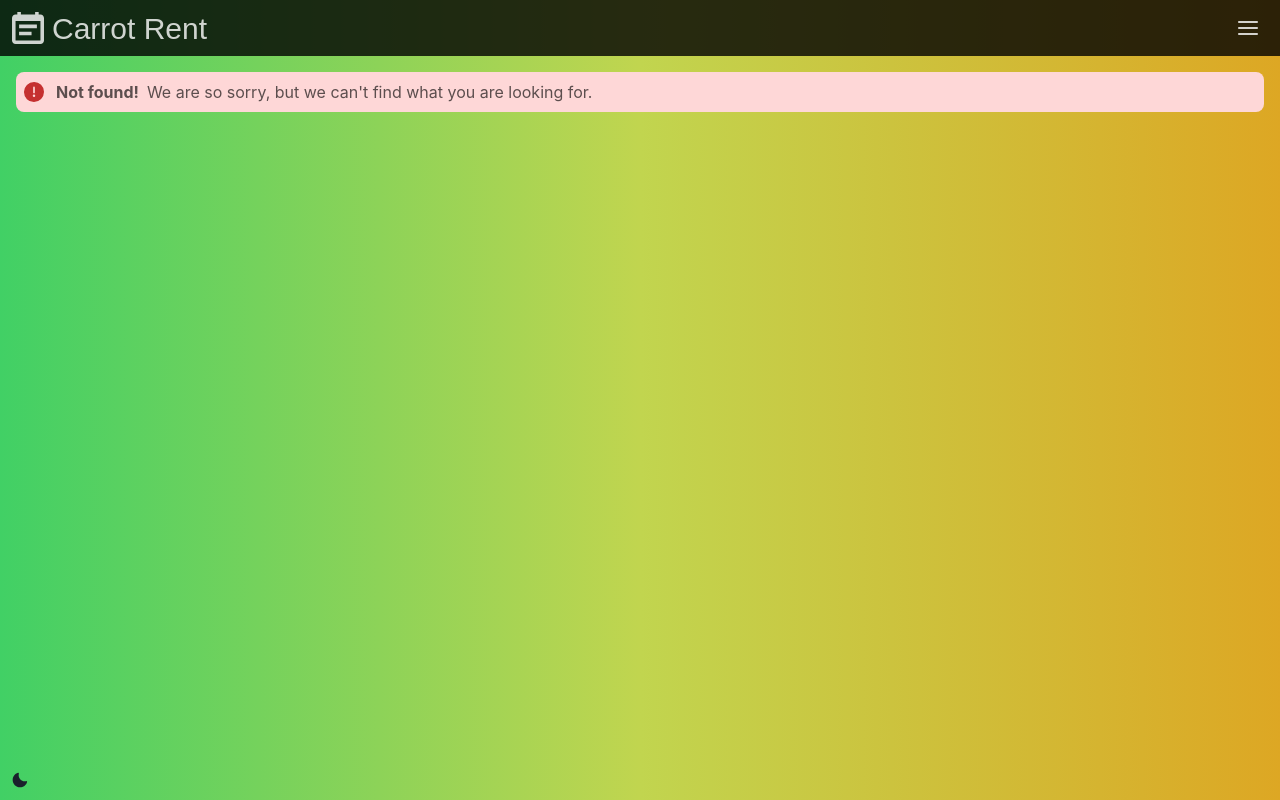
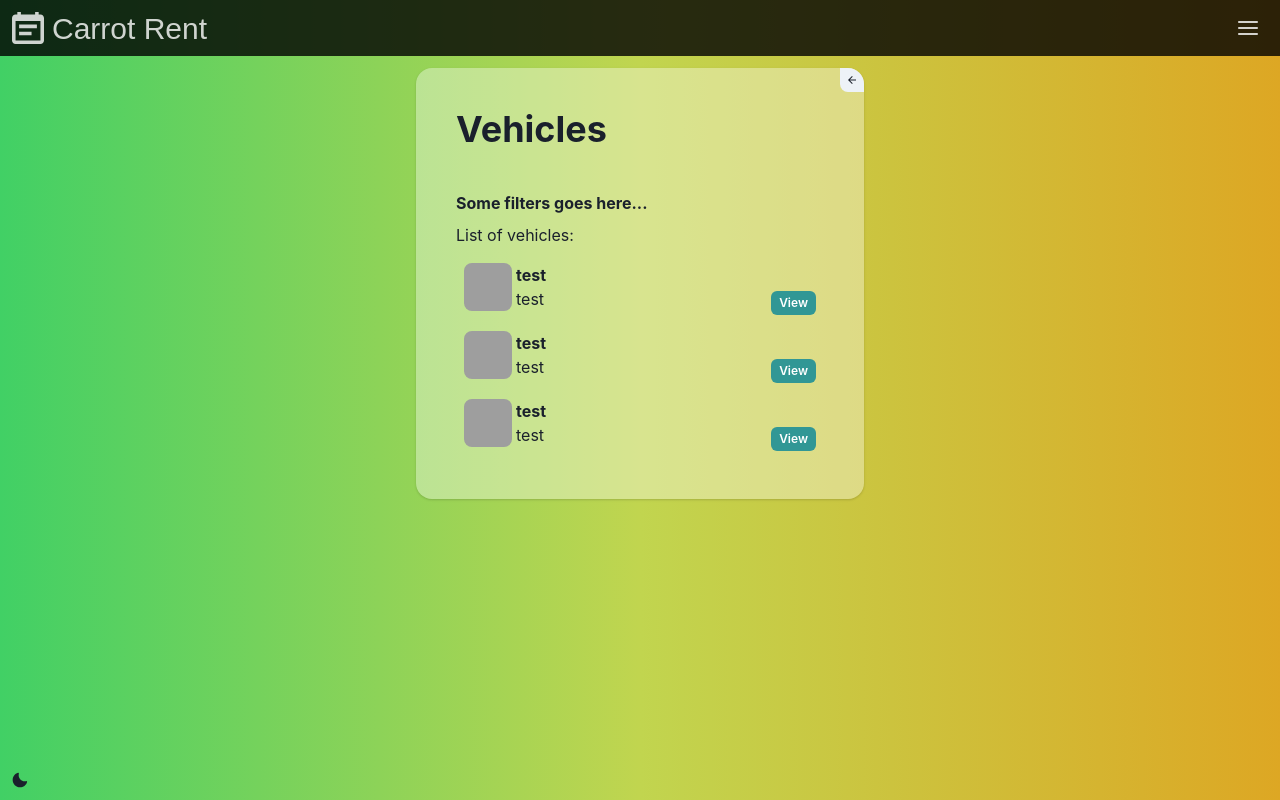
Before and after one commit to Damian0401/IO-project, a React (Create React App) app in the folder frontend/: page /vehicles in a window 1280 px wide. Before the commit this address had no page. Built offline with nearby package versions, Linux system fonts and the light colour scheme; grey boxes are pictures that could not be loaded.

Commit message:
Added VehicleDashboard

```diff
--- a/frontend/src/app/common/shared/ContentCard.tsx
+++ b/frontend/src/app/common/shared/ContentCard.tsx
@@ -2,14 +2,13 @@ import { Card } from "@chakra-ui/card";
 import { ArrowBackIcon } from "@chakra-ui/icons";
 import { Button, Center, Container, IconButton, useColorMode } from "@chakra-ui/react";
 import { PropsWithChildren } from "react";
-import { Link } from "react-router-dom";
+import { Link, useNavigate } from "react-router-dom";
+import { history } from "../../../index";
 
-interface Props {
-    backUrl?: string;
-}
 
-const ContentCard = ({ children, backUrl }: PropsWithChildren<Props>) => {
+const ContentCard = ({ children }: PropsWithChildren) => {
     const { colorMode } = useColorMode();
+    const navigation = useNavigate();
 
     return (
         <Center>
@@ -20,16 +19,16 @@ const ContentCard = ({ children, backUrl }: PropsWithChildren<Props>) => {
                 borderRadius='1rem'
                 bgColor={colorMode === 'light' ? 'whiteAlpha.500' : 'blackAlpha.500'}
             >
-                {backUrl && <IconButton
+                <IconButton
                     aria-label="back-button"
                     size='xs' position='absolute'
                     top='0' right='0'
                     icon={<ArrowBackIcon />}
-                    as={Link} to={backUrl}
+                    onClick={() => navigation(-1)}
                     borderRadius='0'
                     borderTopRightRadius='1rem'
                     borderBottomLeftRadius='0.5rem'
-                />}
+                />
                 {children}
             </Card>
         </Center>
--- a/frontend/src/app/features/department/details/DepartmentDetails.tsx
+++ b/frontend/src/app/features/department/details/DepartmentDetails.tsx
@@ -39,7 +39,7 @@ export default function DepartmentDetails() {
 
     return (
         <>
-            <ContentCard backUrl={'/departments'}>
+            <ContentCard>
                 <CardHeader>
                     <Heading>
                         {department.name}
--- /dev/null
+++ b/frontend/src/app/features/vehicle/dashboard/VehicleDashboard.tsx
@@ -0,0 +1,50 @@
+import { CardBody, CardHeader } from "@chakra-ui/card";
+import { Box, Heading, Stack, Text } from "@chakra-ui/react";
+import ContentCard from "../../../common/shared/ContentCard";
+import { imagePlaceholder } from "../../../common/utils/constants";
+import { Vehicle } from "../../../models/Vehicle";
+import VehicleList from "../list/VehicleList";
+
+
+
+export default function VehicleDashboard() {
+
+    const vehicles: Vehicle[] = [
+        {
+            id: '1',
+            imageUrl: imagePlaceholder,
+            model: 'test',
+            status: 'test'
+        },
+        {
+            id: '2',
+            imageUrl: imagePlaceholder,
+            model: 'test',
+            status: 'test'
+        },
+        {
+            id: '3',
+            imageUrl: imagePlaceholder,
+            model: 'test',
+            status: 'test'
+        },
+    ];
+
+    return (
+        <ContentCard>
+            <CardHeader>
+                <Heading>
+                    Vehicles
+                </Heading>
+            </CardHeader>
+            <CardBody>
+                <Stack maxHeight='80vh'>
+                    <Text as='b'>
+                        Some filters goes here...
+                    </Text>
+                    <VehicleList vehicles={vehicles} />
+                </Stack>
+            </CardBody>
+        </ContentCard>
+    )
+}
--- a/frontend/src/app/features/vehicle/details/VehicleDetails.tsx
+++ b/frontend/src/app/features/vehicle/details/VehicleDetails.tsx
@@ -13,7 +13,6 @@ export default function VehicleDetails() {
 
     const vehicle: Vehicle = {
         id: id || 'id',
-        departmentId: '1',
         brand: 'brand',
         fuel: 'fuel',
         imageUrl: imagePlaceholder,
@@ -34,7 +33,7 @@ export default function VehicleDetails() {
 
     return (
         <>
-            <ContentCard backUrl={`/departments/${vehicle.departmentId}`}>
+            <ContentCard>
                 <Grid
                     minHeight='30vh'
                     templateRows='repeat(5, 1fr)'
--- a/frontend/src/app/layout/App.tsx
+++ b/frontend/src/app/layout/App.tsx
@@ -9,6 +9,7 @@ import Map from "../features/map/Map";
 import Navbar from "./Navbar";
 import ToggleThemeButton from "./ToggleThemeButton";
 import RegisterForm from "../features/account/RegisterForm";
+import VehicleDashboard from "../features/vehicle/dashboard/VehicleDashboard";
 
 function App() {
   return (
@@ -24,7 +25,10 @@ function App() {
             <Route index element={<DepartmentDashboard />} />
             <Route path=':id' element={<DepartmentDetails />} />
           </Route>
-          <Route path='vehicles/:id' element={<VehicleDetails />} />
+          <Route path='vehicles'>
+            <Route index element={<VehicleDashboard />} />
+            <Route path=':id' element={<VehicleDetails />} />
+          </Route>
           <Route path='*' element={<NotFound />} />
         </Route>
       </Routes>
--- a/frontend/src/app/layout/Navbar.tsx
+++ b/frontend/src/app/layout/Navbar.tsx
@@ -1,4 +1,4 @@
-import { CalendarIcon, ChevronRightIcon, EditIcon, HamburgerIcon, Search2Icon, ViewIcon } from "@chakra-ui/icons";
+import { ArrowForwardIcon, AtSignIcon, CalendarIcon, ChevronRightIcon, EditIcon, HamburgerIcon, Search2Icon, ViewIcon } from "@chakra-ui/icons";
 import { Center, Flex, HStack, Icon, IconButton, Menu, MenuButton, MenuItem, MenuList, Spacer, Text } from "@chakra-ui/react";
 import { Link, Outlet } from "react-router-dom";
 
@@ -26,10 +26,13 @@ export default function Navbar() {
                             <MenuItem icon={<Search2Icon />} as={Link} to='/map'>
                                 Map
                             </MenuItem>
-                            <MenuItem icon={<ViewIcon />} as={Link} to='/departments'>
+                            <MenuItem icon={<AtSignIcon />} as={Link} to='/departments'>
                                 Departments
                             </MenuItem>
-                            <MenuItem icon={<ChevronRightIcon />} as={Link} to='/login'>
+                            <MenuItem icon={<ViewIcon/>} as={Link} to='/vehicles'>
+                                Vehicles
+                            </MenuItem>
+                            <MenuItem icon={<ArrowForwardIcon />} as={Link} to='/login'>
                                 Login
                             </MenuItem>
                             <MenuItem icon={<EditIcon />} as={Link} to='/register'>
--- a/frontend/src/app/models/Vehicle.ts
+++ b/frontend/src/app/models/Vehicle.ts
@@ -17,7 +17,6 @@ export interface VehicleDetails {
     seats: number;
     description: string;
     status: string;
-    departmentId: string;
     department: string;
     price: number;
 }
```
